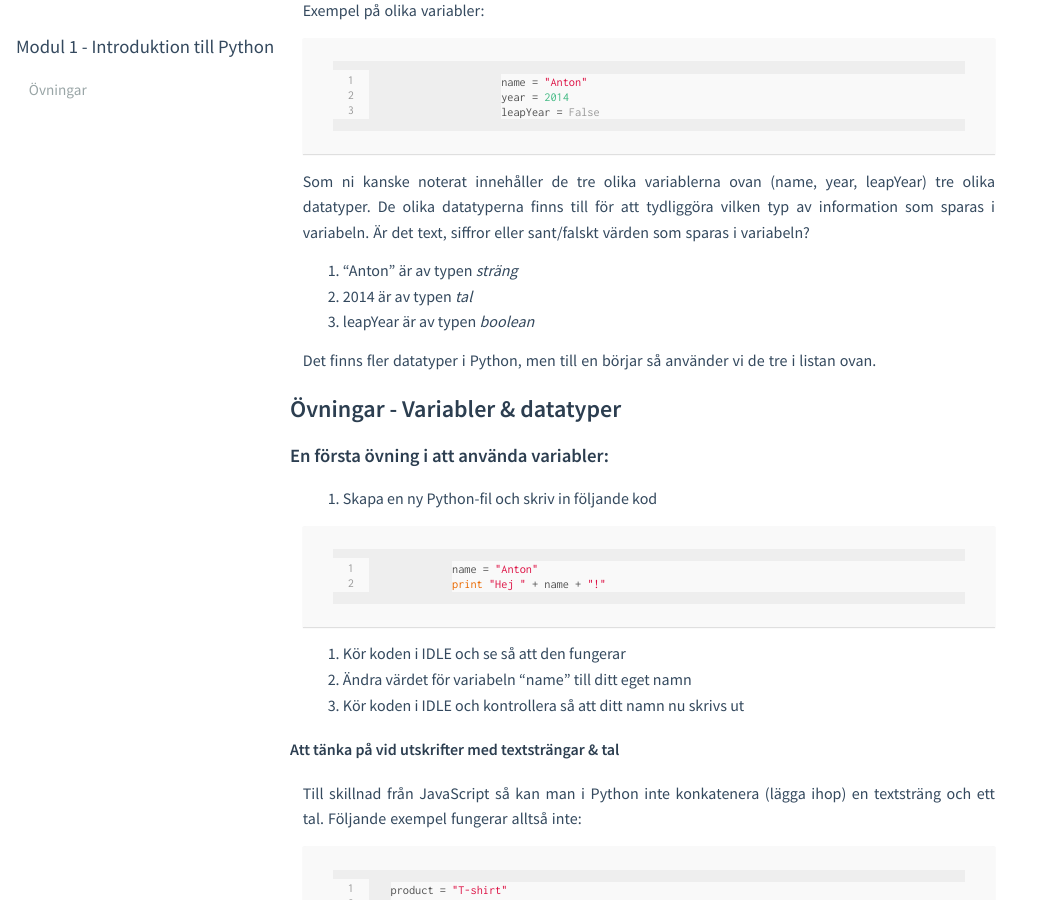
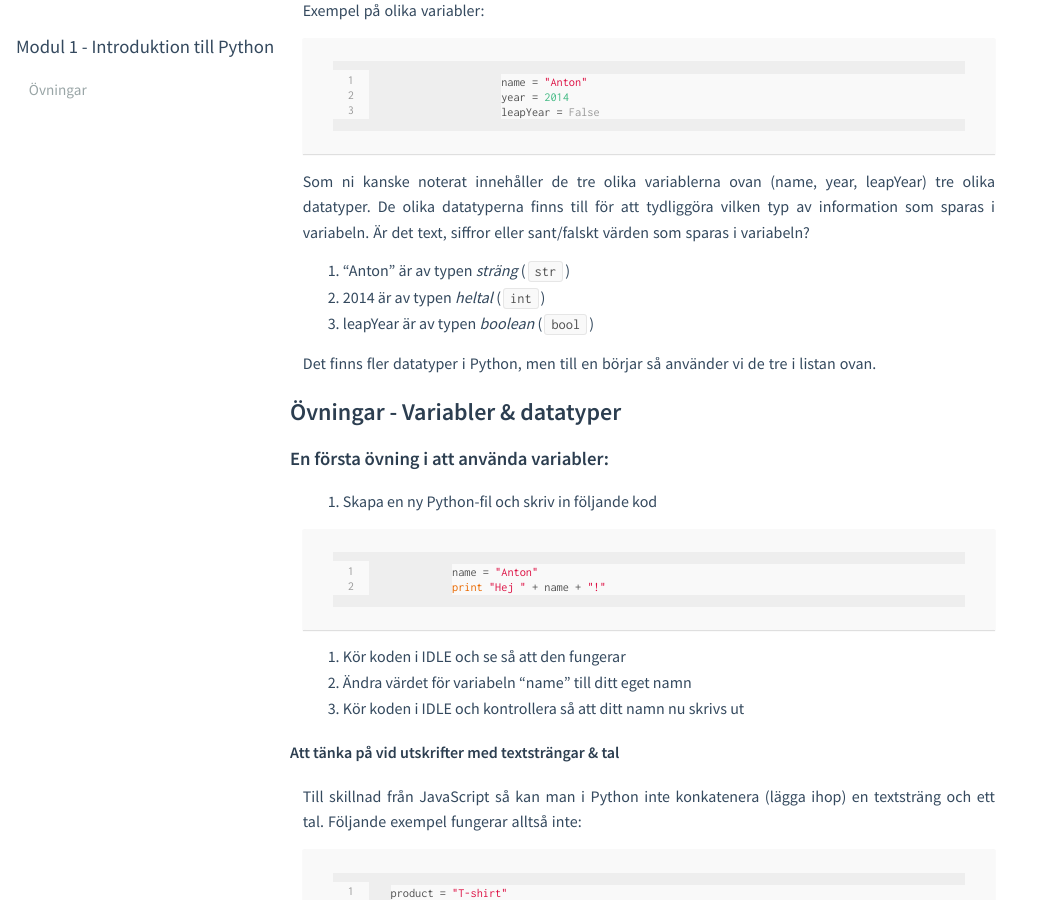
Before and after one commit to mau-dvmt/ia-python, a Jekyll site: the page built from modules/m1/exercises/L03.md, in a window 1280 px wide and 900 px high, scrolled down 337 px. Shown: the whole window, without its empty margins (0-1041 px from the left). Built offline with Jekyll 4.4.1, drawn with Linux system fonts in a browser that asks for light colours.

Commit message:
Terminology

```diff
--- a/modules/m1/exercises/L03.md
+++ b/modules/m1/exercises/L03.md
@@ -22,9 +22,9 @@ leapYear = False
 
 Som ni kanske noterat innehåller de tre olika variablerna ovan (name, year, leapYear) tre olika datatyper. De olika datatyperna finns till för att tydliggöra vilken typ av information som sparas i variabeln. Är det text, siffror eller sant/falskt värden som sparas i variabeln?
 
-1. "Anton" är av typen *sträng*
-2. 2014 är av typen *tal*
-3. leapYear är av typen *boolean*
+1. "Anton" är av typen *sträng* (`str`)
+2. 2014 är av typen *heltal* (`int`)
+3. leapYear är av typen *boolean* (`bool`)
 
 Det finns fler datatyper i Python, men till en börjar så använder vi de tre i listan ovan.
 
```
